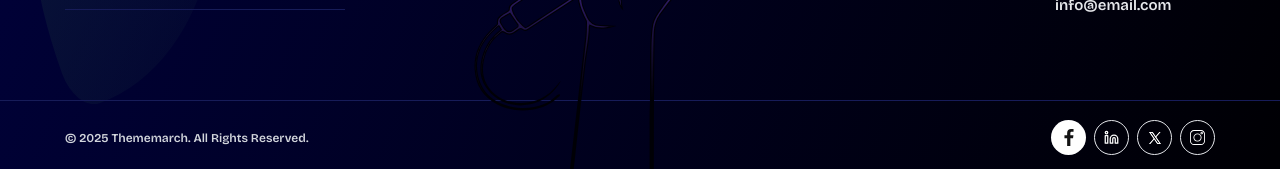
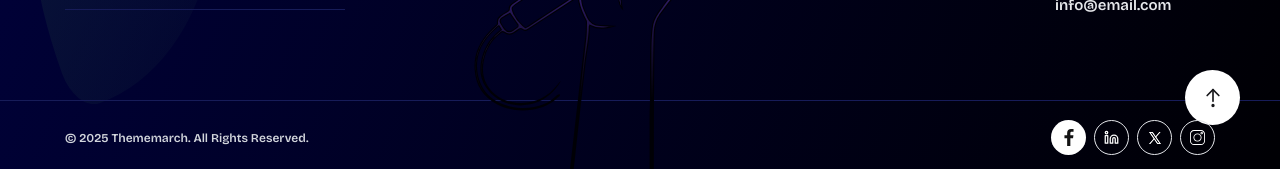
Before and after one commit to Tofazzal26/Daevnt, a Next.js app: page / in a window 1280 px wide. Shown: the part 5066-5235 px from the top of the page. Built offline with nearby package versions, Linux system fonts and the light colour scheme.

Commit message:
footer arrow style change

```diff
--- a/src/Footer/Footer.jsx
+++ b/src/Footer/Footer.jsx
@@ -1,15 +1,18 @@
 "use client";
-import { ArrowRight, Linkedin } from "lucide-react";
+import { ArrowRight, ArrowUpFromDot, Linkedin } from "lucide-react";
 import Image from "next/image";
 import React from "react";
 import FooterStyle from "./FooterStyle/FooterStyle.module.css";
 
 const Footer = () => {
   return (
-    <div className="bg-[#000006] h-[610px] lg:h-[500px] relative ">
+    <div className="bg-[#000006] h-[620px] lg:h-[500px] relative ">
       <div className={`${FooterStyle.ellipse} lg:py-0 py-4`}>
         <div className={`${FooterStyle.circle} hidden lg:block`}></div>
         <div className="w-full h-[1px] bg-[#171c59] absolute bottom-[70px] lg:bottom-[80px]"></div>
+        <div className="lg:w-[55px] w-[40px] h-[40px] lg:h-[55px] bg-white absolute bottom-12  lg:bottom-14 right-6 lg:right-10 rounded-full flex justify-center items-center">
+          <ArrowUpFromDot size={20} />
+        </div>
         <div className="lg:translate-y-[150px]">
           <div className="2xl:w-[1320px] lg:w-[1150px] mx-auto">
             <div>
```
